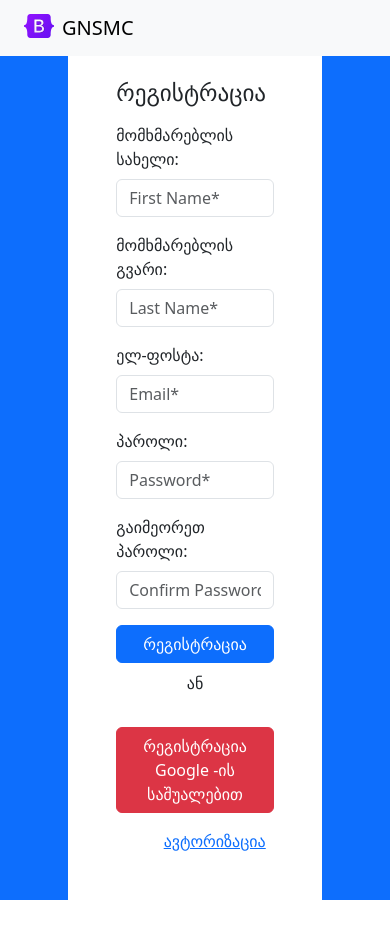
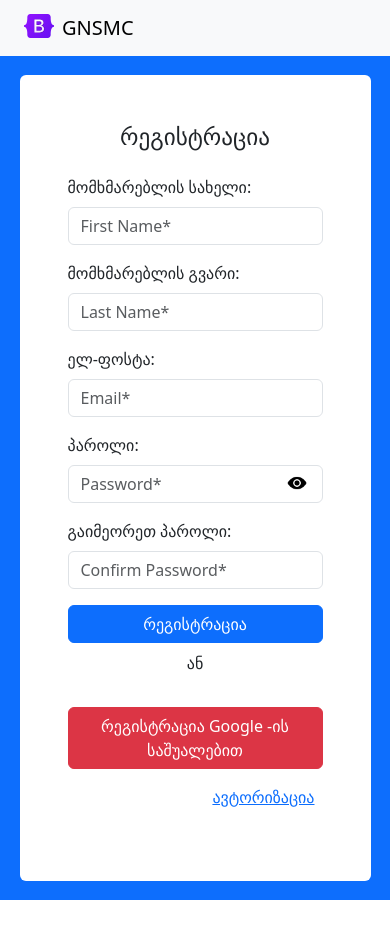
Before and after one commit to R-Grigala/Myresource, a React (Create React App) app in the folder frontend/: page /signup in a window 390 px wide. After the commit the page ends 900 px from the top, so only its background shows below. Built offline with nearby package versions, Linux system fonts and the light colour scheme.

Commit message:
Coding Grigala:// Show/Hide Password

```diff
--- a/frontend/src/containers/Login.js
+++ b/frontend/src/containers/Login.js
@@ -4,8 +4,11 @@ import { Link, Navigate } from 'react-router-dom';
 import { connect } from 'react-redux';
 import { login } from '../actions/auth';
 import axios from 'axios';
+import usePasswordToggle from '../hooks/usePasswordToggle';
 
 const Login = ({ login, isAuthenticated }) => {
+    const [PasswordInputType, ToggleIcon] = usePasswordToggle();
+
     const [formData, setFormData] = useState({
         email: '',
         password: '',
@@ -39,7 +42,9 @@ const Login = ({ login, isAuthenticated }) => {
             <div className='login template d-flex justify-content-center align-items-center vh-100 bg-primary'>
                 <div className='form_container p-5 rounded bg-white'>
                     <form onSubmit={e => onSubmit(e)}>
+                        <div className='d-flex justify-content-center align-items-center'>
                             <h3>ავტორიზაცია</h3>
+                        </div>
                         <div className="mb-3 mt-3">
                             <label htmlFor="email" className="form-label">ელ-ფოსტა:</label>
                             <input
@@ -54,9 +59,10 @@ const Login = ({ login, isAuthenticated }) => {
                         </div>
                         <div className="mb-3">
                             <label htmlFor="pwd" className="form-label">პაროლი:</label>
+                            <div className="d-flex position-relative">
                                 <input
                                     className='form-control'
-                                type='password'
+                                    type={PasswordInputType}
                                     placeholder='Password'
                                     name='password'
                                     value={password}
@@ -64,8 +70,12 @@ const Login = ({ login, isAuthenticated }) => {
                                     minLength='6'
                                     required
                                 />
+                                <span style={{position:'absolute', right:'1rem', top: '0.3rem'}}>
+                                    {ToggleIcon}
+                                </span>
                             </div>
-                        <div className="form-check mb-3">
+                        </div>
+                        <div className="mb-3">
                             <input type='checkbox' className='custom-control custom-checkbox' id='check'/>
                             <label htmlFor='check' className='custom-input-label ms-2'>
                                 დამახსოვრება
--- a/frontend/src/containers/ResetPassword.js
+++ b/frontend/src/containers/ResetPassword.js
@@ -30,7 +30,10 @@ const ResetPassword = ({ reset_password }) => {
             <div className='login template d-flex justify-content-center align-items-center vh-100 bg-primary'>
                 <div className='form_container p-5 rounded bg-white'>
                     <form onSubmit={e => onSubmit(e)}>
-                        <h3>პაროლის შეცვლა</h3>
+                        <div className='d-flex justify-content-center align-items-center'>
+                            <h3>პაროლის აღდგენა</h3>
+                        </div>
+
                         <div className="mb-3 mt-3">
                             <label htmlFor="email" className="form-label">ელ-ფოსტა:</label>
                             <input
--- a/frontend/src/containers/Signup.js
+++ b/frontend/src/containers/Signup.js
@@ -4,8 +4,10 @@ import { Link, Navigate } from 'react-router-dom';
 import { connect } from 'react-redux';
 import { signup } from '../actions/auth';
 import axios from 'axios';
+import usePasswordToggle from '../hooks/usePasswordToggle';
 
 const Signup = ({ signup, isAuthenticated }) => {
+    const [PasswordInputType, ToggleIcon] = usePasswordToggle();
     const [accountCreated, setAccountCreated] = useState(false);
     const [formData, setFormData] = useState({
         first_name: '',
@@ -51,7 +53,9 @@ const Signup = ({ signup, isAuthenticated }) => {
             <div className='login template d-flex justify-content-center align-items-center vh-100 bg-primary'>
                 <div className='form_container p-5 rounded bg-white'>
                     <form onSubmit={e => onSubmit(e)}>
+                        <div className='d-flex justify-content-center align-items-center'>
                             <h3>რეგისტრაცია</h3>
+                        </div>
                         <div className="mb-3 mt-3">
                             <label htmlFor="text" className="form-label">მომხმარებლის სახელი:</label>
                             <input
@@ -90,9 +94,10 @@ const Signup = ({ signup, isAuthenticated }) => {
                         </div>
                         <div className="mb-3">
                             <label htmlFor="pwd" className="form-label">პაროლი:</label>
+                            <div className="d-flex position-relative">
                                 <input
                                     className='form-control'
-                                type='password'
+                                    type={PasswordInputType}
                                     placeholder='Password*'
                                     name='password'
                                     value={password}
@@ -100,12 +105,17 @@ const Signup = ({ signup, isAuthenticated }) => {
                                     minLength='6'
                                     required
                             />
+                            <span style={{position:'absolute', right:'1rem', top: '0.3rem'}}>
+                                {ToggleIcon}
+                            </span>
+                            </div>
+
                         </div>
                         <div className="mb-3">
                             <label htmlFor="pwd" className="form-label">გაიმეორეთ პაროლი:</label>
                             <input
-                                className='form-control'
-                                type='password'
+                                className='form-control position-relative'
+                                type={PasswordInputType}
                                 placeholder='Confirm Password*'
                                 name='re_password'
                                 value={re_password}
--- /dev/null
+++ b/frontend/src/hooks/usePasswordToggle.js
@@ -0,0 +1,29 @@
+import React, { useState } from 'react';
+import eyeOffIcon from '../assets/icons/eye_off.png';
+import eyeIcon from '../assets/icons/eye.png';
+
+const usePasswordToggle = () => {
+    const [visible, setVisibility] = useState(false);
+
+    const toggleVisibility = () => {
+        setVisibility(vis => !vis);
+    };
+
+    const icon = visible ? eyeOffIcon : eyeIcon;
+
+    const InputType = visible ? "text" : "password";
+
+    const Icon = (
+        <img
+            src={icon}
+            alt="Password toggle"
+            onClick={toggleVisibility}
+            style={{ cursor: 'pointer' , width:'20px' }}
+        />
+    );
+
+
+    return [InputType, Icon];
+}
+
+export default usePasswordToggle
--- a/frontend/src/styles/style.css
+++ b/frontend/src/styles/style.css
@@ -4,12 +4,12 @@
 
 @media screen and (max-width: 1000px) {
     .form_container {
-        width: 45%;
+        width: 70%;
     }
 }
 
 @media screen and (max-width: 700px) {
     .form_container {
-        width: 65%;
+        width: 90%;
     }
 }
```
Also changed, not shown: frontend/src/assets/icons/eye_off.png (renamed from frontend/src/assets/icons/eye-off.png), frontend/src/assets/icons/google_logo.png (added). Lines whose indentation alone changed are shown as unchanged.
